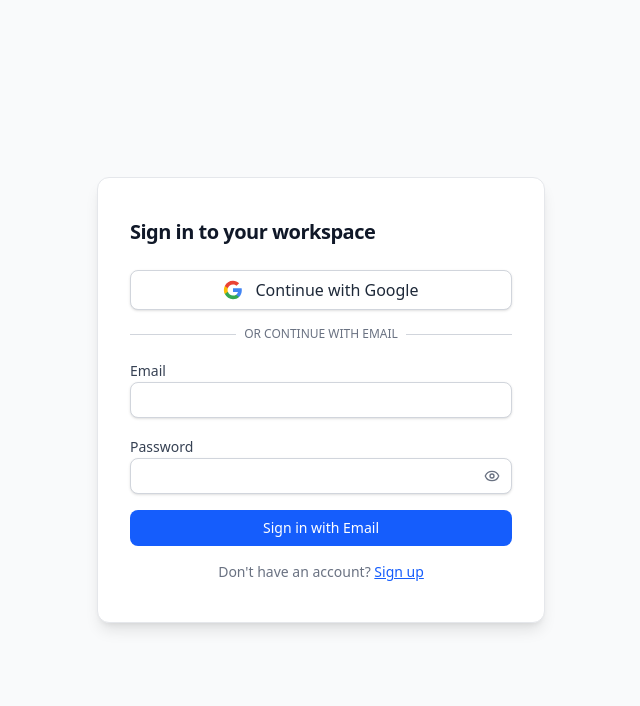
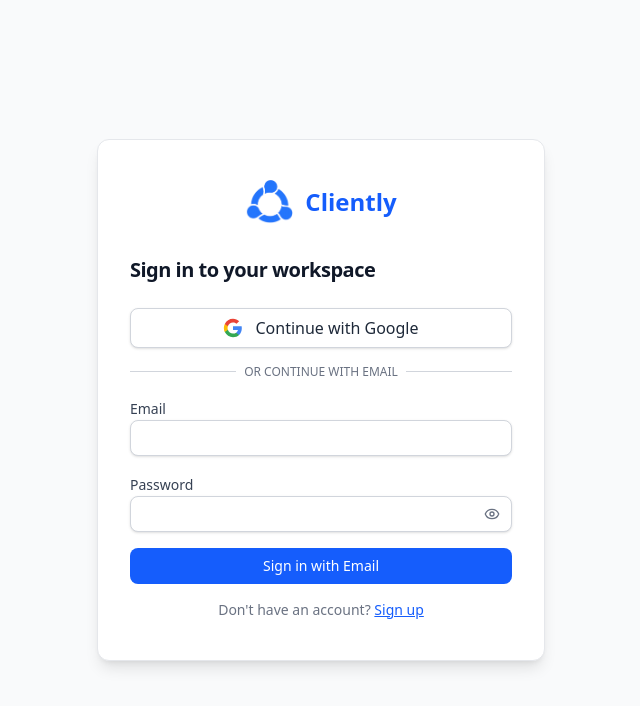
Before and after one commit to Wazanyirenda/client-db-manager, a Next.js app: page /login in a window 1280 px wide. Shown: the top 706 px of the page, without its empty margins (319-959 px from the left). Built offline with nearby package versions, Linux system fonts and the light colour scheme; no server answers.

Commit message:
Rebrand to Cliently

```diff
--- a/app/(auth)/layout.tsx
+++ b/app/(auth)/layout.tsx
@@ -1,9 +1,21 @@
 import type { ReactNode } from "react";
+import Image from "next/image";
 
 export default function AuthLayout({ children }: { children: ReactNode }) {
   return (
     <div className="min-h-screen bg-gray-50 text-gray-900 flex items-center justify-center">
       <div className="w-full max-w-md rounded-xl border border-gray-200 bg-white px-8 py-10 shadow-lg">
+        {/* Logo */}
+        <div className="flex items-center justify-center gap-3 mb-8">
+          <Image
+            src="/cliently-logo.png"
+            alt="Cliently"
+            width={48}
+            height={48}
+            className="rounded-xl"
+          />
+          <span className="text-2xl font-bold text-blue-600">Cliently</span>
+        </div>
         {children}
       </div>
     </div>
--- a/app/globals.css
+++ b/app/globals.css
@@ -1,7 +1,7 @@
 @import "tailwindcss";
 
 /*
- * Color System - ClientHub Design Tokens
+ * Color System - Cliently Design Tokens
  *
  * 4 Accent Colors + Neutrals:
  * - Primary (Blue): Brand, buttons, links, active nav, interactive elements
--- a/app/layout.tsx
+++ b/app/layout.tsx
@@ -14,8 +14,13 @@
 });
 
 export const metadata: Metadata = {
-  title: "Crush CRM",
-  description: "CRM for your business",
+  title: "Cliently",
+  description: "Cliently - The simple CRM for your business",
+  icons: {
+    icon: "/cliently-logo.png",
+    shortcut: "/cliently-logo.png",
+    apple: "/cliently-logo.png",
+  },
 };
 
 export default function RootLayout({
--- a/components/layout/app-sidebar.tsx
+++ b/components/layout/app-sidebar.tsx
@@ -1,6 +1,7 @@
 'use client';
 
 import Link from 'next/link';
+import Image from 'next/image';
 import { usePathname } from 'next/navigation';
 import { cn } from '@/lib/utils';
 import { Button } from '@/components/ui/button';
@@ -66,13 +67,32 @@
         {/* Logo / Brand */}
         <div className="h-16 flex items-center justify-between px-4 border-b border-gray-200">
           {/* Mobile: always show brand, Desktop: hide when collapsed */}
-          <span className={cn(
-            'font-bold text-lg text-blue-600',
-            'lg:block',
+          <Link href="/dashboard" className={cn(
+            'flex items-center gap-2',
+            'lg:flex',
             collapsed && 'lg:hidden'
           )}>
-            ClientHub
-          </span>
+            <Image
+              src="/cliently-logo.png"
+              alt="Cliently"
+              width={32}
+              height={32}
+              className="rounded-lg"
+            />
+            <span className="font-bold text-lg text-blue-600">Cliently</span>
+          </Link>
+          {/* Collapsed: show only logo */}
+          {collapsed && (
+            <Link href="/dashboard" className="hidden lg:block mx-auto">
+              <Image
+                src="/cliently-logo.png"
+                alt="Cliently"
+                width={32}
+                height={32}
+                className="rounded-lg"
+              />
+            </Link>
+          )}
 
           {/* Mobile close button */}
           <Button
```
Also changed, not shown: public/cliently-logo.png (added).
